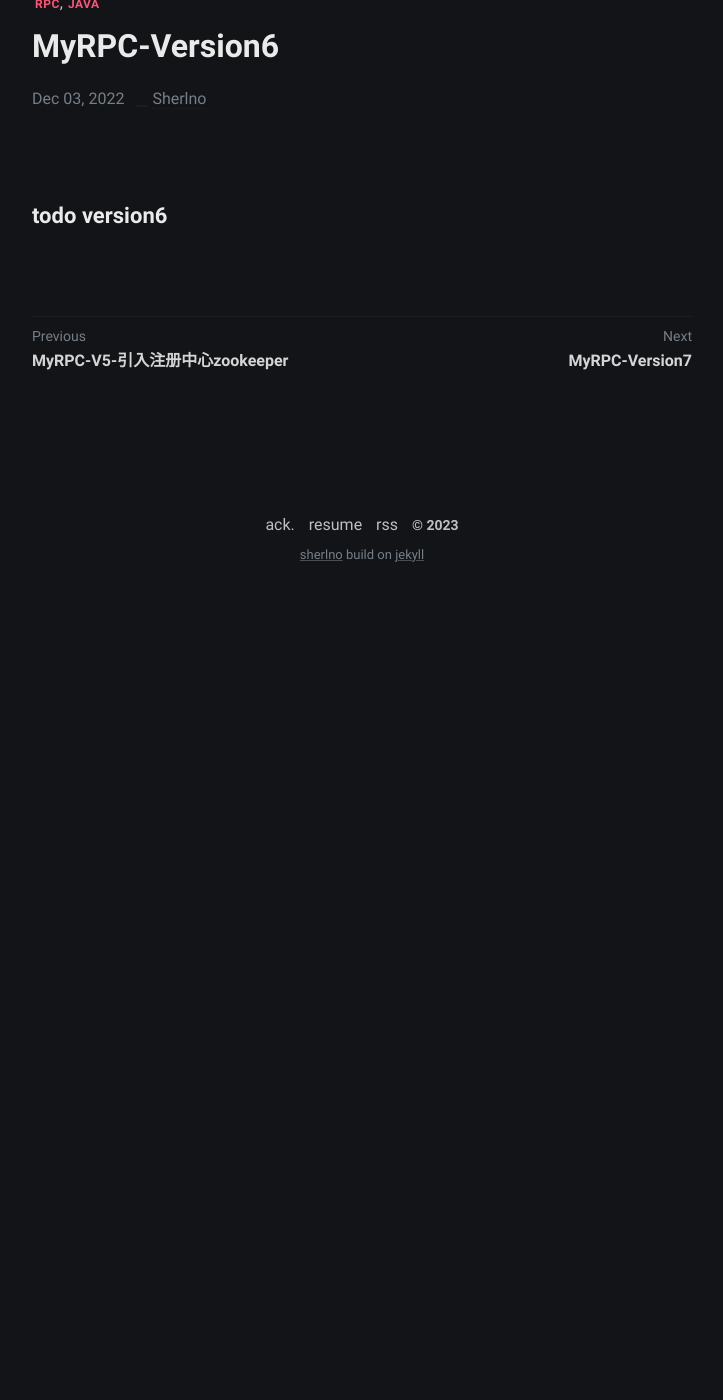
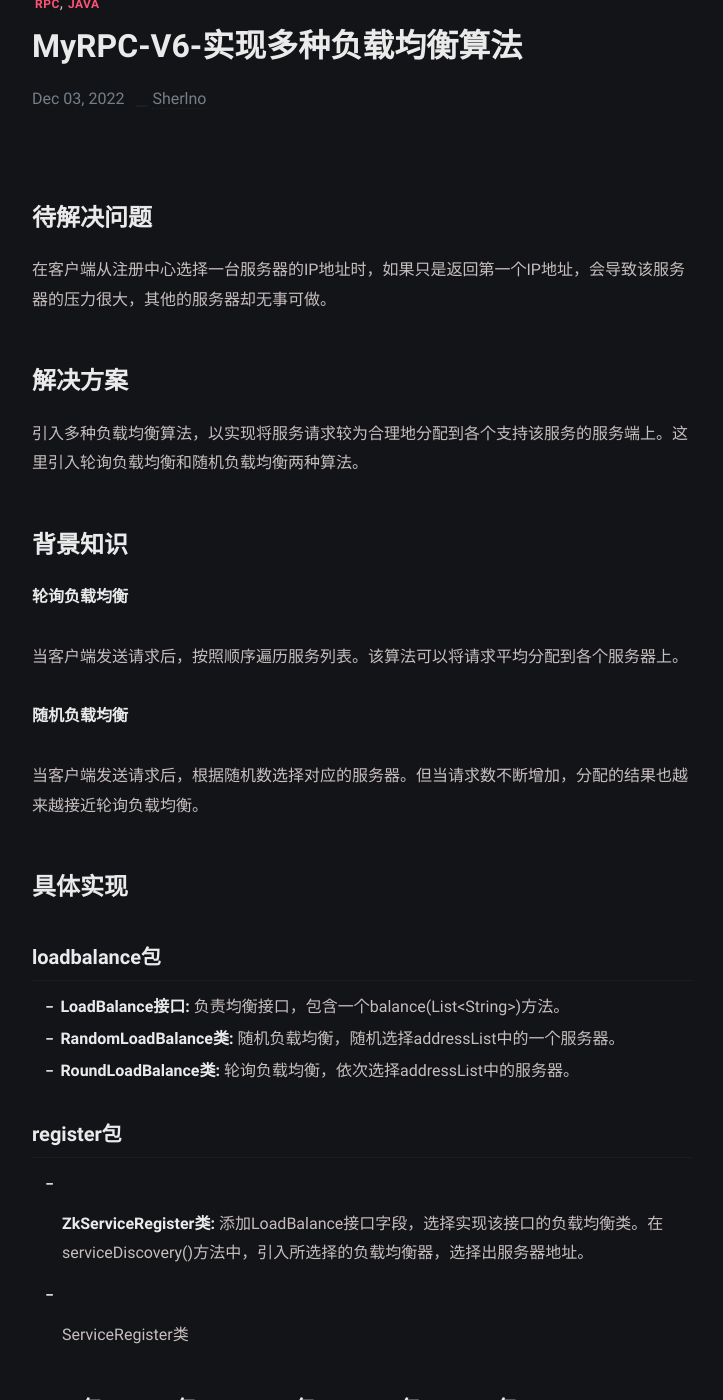
Before and after one commit to SherlnoW/SherlnoW.github.io, a Jekyll site: the page built from _posts/Monster-RPC/2022-12-03-myrpc-version6.md, in a window 1280 px wide and 1400 px high, scrolled down 212 px. Shown: the whole window, without its empty margins (278-1001 px from the left). Built offline with Jekyll 4.4.1, drawn with Linux system fonts in a browser that asks for light colours; before the commit the page ends 900 px from its top, so only the background shows below that; some of the changed text lies outside the part shown.

Commit message:
rpc-version6

```diff
--- a/_posts/Monster-RPC/2022-12-03-myrpc-version6.md
+++ b/_posts/Monster-RPC/2022-12-03-myrpc-version6.md
@@ -1,6 +1,6 @@
 ---
 layout: post
-title: MyRPC-Version6
+title: MyRPC-V6-实现多种负载均衡算法
 date: 2022-12-03
 description: rpc-version6
 tag:
@@ -8,4 +8,56 @@ tag:
 - Java
 ---
 
-## todo version6
+# 待解决问题
+
+在客户端从注册中心选择一台服务器的IP地址时，如果只是返回第一个IP地址，会导致该服务器的压力很大，其他的服务器却无事可做。
+
+# 解决方案
+
+引入多种负载均衡算法，以实现将服务请求较为合理地分配到各个支持该服务的服务端上。这里引入轮询负载均衡和随机负载均衡两种算法。
+
+# 背景知识
+
+**轮询负载均衡**
+
+当客户端发送请求后，按照顺序遍历服务列表。该算法可以将请求平均分配到各个服务器上。
+
+**随机负载均衡**
+
+当客户端发送请求后，根据随机数选择对应的服务器。但当请求数不断增加，分配的结果也越来越接近轮询负载均衡。
+
+# 具体实现
+
+### loadbalance包
+
+* **LoadBalance接口:** 负责均衡接口，包含一个balance(List<String\>)方法。
+* **RandomLoadBalance类:** 随机负载均衡，随机选择addressList中的一个服务器。
+* **RoundLoadBalance类:** 轮询负载均衡，依次选择addressList中的服务器。
+
+### register包
+
+* **ZkServiceRegister类:** 添加LoadBalance接口字段，选择实现该接口的负载均衡类。在serviceDiscovery()方法中，引入所选择的负载均衡器，选择出服务器地址。
+
+* ServiceRegister类
+
+### client包、codec包、common包、service包、server包
+
+与上一版本相同。
+
+# 运行结果
+
+1. 在启动 zkServer.cmd 和 zkCli.cmd后，启动服务端，与zookeeper连接成功，注册中心进行对应处理。
+<figure>
+    <img src="https://s1.ax1x.com/2023/06/26/pCUsYRS.png" alt="6_服务端启动" style="zoom: 67%;" >
+    <figcaption>Fig 1. 服务端启动.</figcaption>
+</figure>
+
+2. 客户端与zookeeper连接成功后，注册中心进行对应处理，可以看到采用随机负载均衡，选择了不同的服务器。
+<figure>
+    <img src="https://s1.ax1x.com/2023/06/26/pCUstxg.png" alt="6_客户端启动" style="zoom: 67%;" >
+    <figcaption>Fig 2. 客户端启动.</figcaption>
+</figure>
+
+# 不足之处
+
+目前为止，一个功能较为完整的RPC已经完成，但还有其他许多地方可以进行改进。
```
